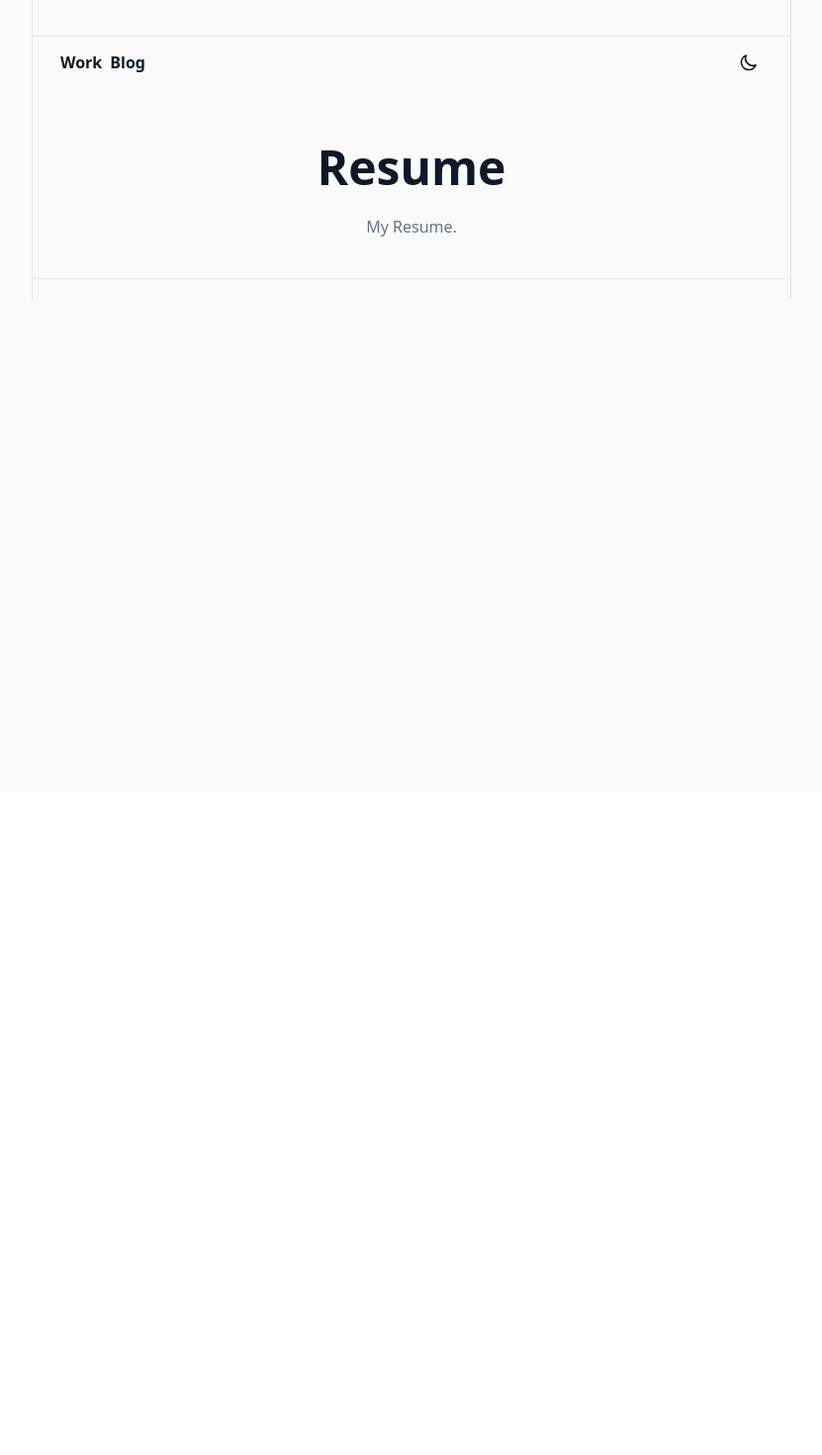
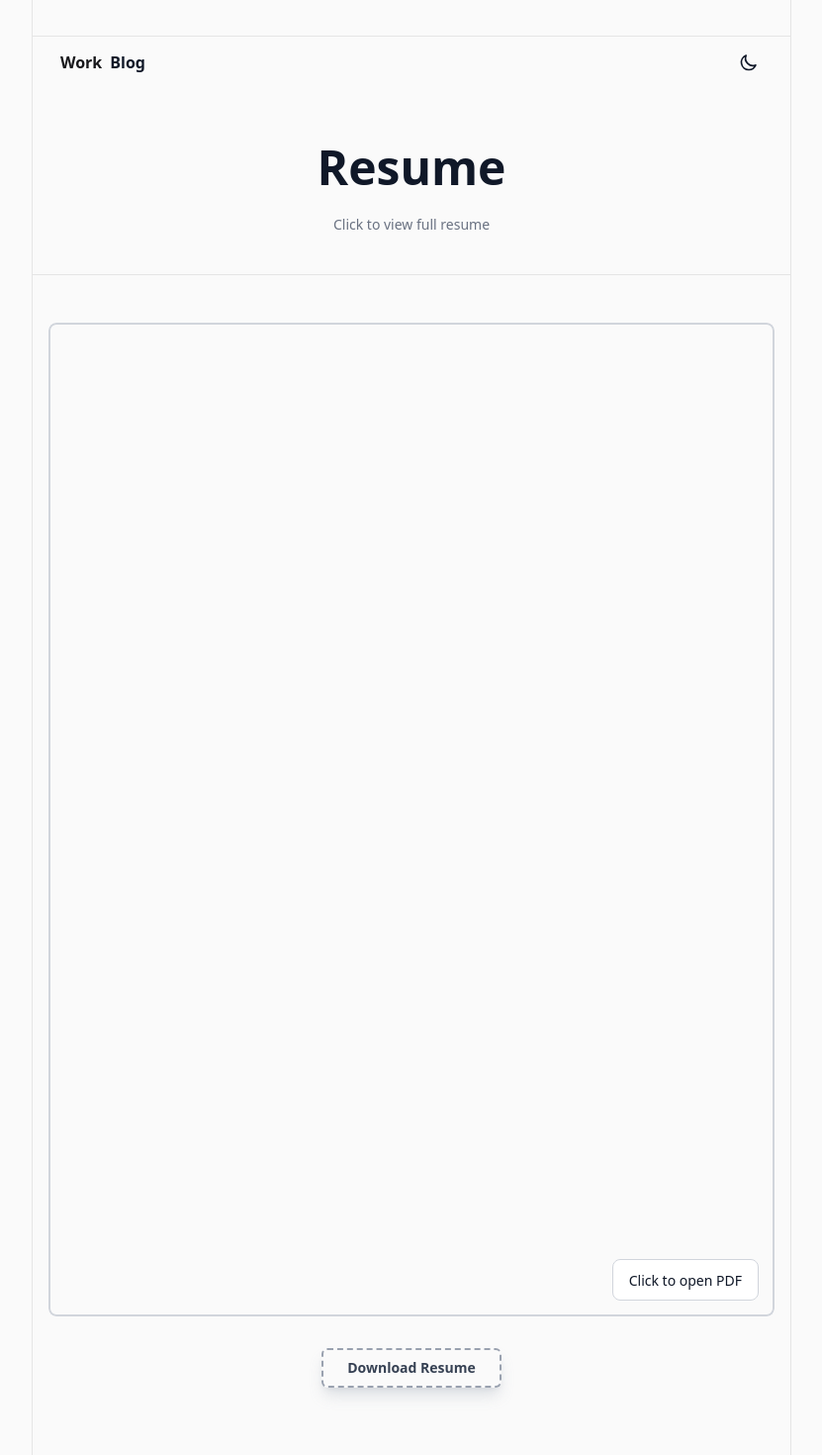
Before and after one commit to Arnav270803/MyPortfolio, a React (Vite) app: page /resume in a window 1280 px wide. Shown: the top 1470 px of the page at 99% size, without its empty margins (224-1055 px from the left). Before the commit the page ends 800 px from the top, so only its background shows below. Built offline with nearby package versions, Linux system fonts and the light colour scheme; some icons are missing.

Commit message:
Added resume page with my resume pdf and download option

```diff
--- a/src/Component/Resumee.jsx
+++ b/src/Component/Resumee.jsx
@@ -1,22 +1,65 @@
 import React from 'react'
 
-const Resumee = ({isDark}) => {
+const Resumee = ({ isDark }) => {
+  const resumePath = '/ArnavResumegg.pdf';
+
+  // Hide PDF viewer toolbar and navigation panes
+  const pdfUrl = `${resumePath}#toolbar=0&navpanes=0&scrollbar=0`;
+
+  const openResume = () => {
+    window.open(resumePath, '_blank');
+  };
+
   return (
-    <div>
-    <div className='flex items-center justify-center mt-16'>
-      <div className='font-bold text-5xl  '>
-        Resume
+    <div className='pb-20'>
+      {/* Header */}
+      <div className='text-center mt-16'>
+        <h1 className='font-bold text-5xl'>Resume</h1>
+        <p className='mt-6 text-sm text-gray-500'>
+          Click to view full resume
+        </p>
       </div>
 
+      <div className={`border-b ${isDark ? 'border-gray-800' : 'border-neutral-200'} mt-10`} />
 
-    </div>
-          <div className='flex items-center justify-center mt-6 text-s text-gray-500'>
+      {/* PDF Preview */}
+      <div className='flex justify-center mt-12 px-4'>
+        <div
+          onClick={openResume}
+          className={`relative cursor-pointer transition-all duration-300 hover:scale-[1.02]
+            rounded-lg overflow-hidden max-w-4xl w-full
+            ${isDark ? 'hover:shadow-2xl hover:shadow-blue-500/20' : 'hover:shadow-2xl'}`}
+        >
+          <div className={`border-2 rounded-lg ${isDark ? 'border-gray-700' : 'border-gray-300'}`}>
+            <iframe
+              src={pdfUrl}
+              className='w-full h-[800px] md:h-[1000px]'
+              title="Resume Preview"
+            />
+          </div>
 
-            My Resume.
+          {/* Click Hint */}
+          <div className={`absolute bottom-4 right-4 px-4 py-2 rounded-lg backdrop-blur-sm
+            ${isDark ? 'bg-gray-800/90 border-gray-700' : 'bg-white/90 border-gray-300'} border`}>
+            <span className='text-sm font-medium'>Click to open PDF</span>
           </div>
-       <div className={`border-b ${isDark ? 'border-gray-800' : 'border-neutral-200'} mt-10`}>
+        </div>
+      </div>
 
-       </div>
+      {/* Download Button */}
+      <div className='flex justify-center mt-8'>
+        <a
+          href={resumePath}
+          download="Arnav_Sharma_Resume.pdf"
+          className={`px-6 py-2 rounded-md border-2 border-dashed font-semibold text-sm transition-all duration-300 hover:scale-105 shadow-lg ${
+            isDark
+              ? 'border-gray-600 text-gray-300 hover:bg-white hover:text-black hover:border-white shadow-gray-900/50 hover:shadow-white/20'
+              : 'border-gray-400 text-gray-700 hover:bg-gray-900 hover:text-white hover:border-gray-900 shadow-gray-400/30 hover:shadow-gray-900/40'
+          }`}
+        >
+          Download Resume
+        </a>
+      </div>
     </div>
   )
 }
```
Also changed, not shown: 1 other file (tests, documents, lock files or other folders).
